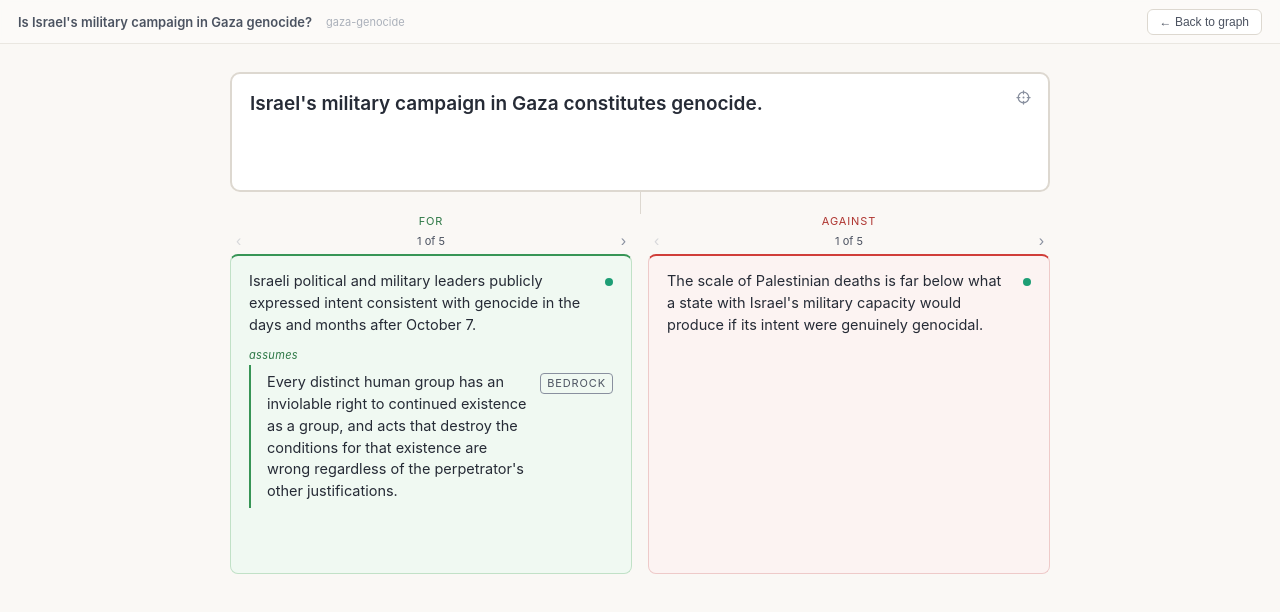
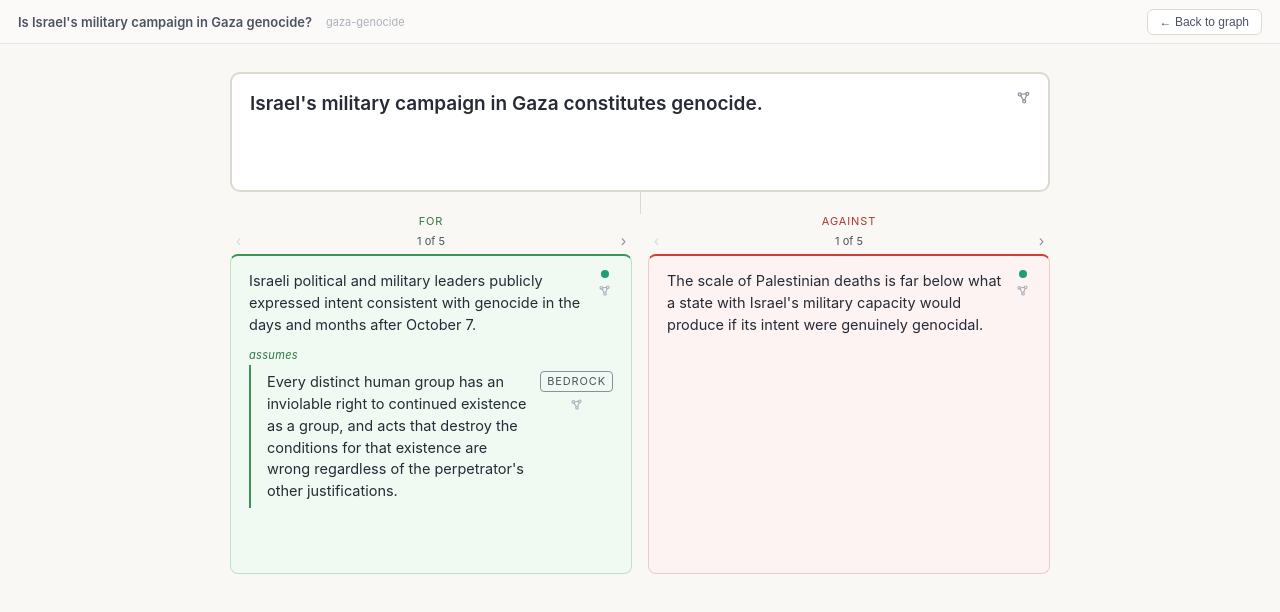
Before and after one commit to MilesParker/prosequence, a React (Vite) app: page / in a window 1280 px wide. Both pictures are taken after a click on the button "Focus view →". Shown: the top 612 px of the page. Built offline with nearby package versions, Linux system fonts and the light colour scheme.

Commit message:
Checkpoint

```diff
--- a/src/config.ts
+++ b/src/config.ts
@@ -181,6 +181,37 @@ export const COLORS = {
   },
 } as const
 
+// ── Stance colours (LCH-canonical) ────────────────────────────────────────────
+// A four-value vocabulary for the *stance* of a claim/edge — how the sides of a
+// dispute line up — kept deliberately separate from the cluster/role hues in
+// COLORS above. Nothing consumes these yet; later stages do.
+//
+// Canonical values are LCH. The sRGB hex baked here is the standard CSS Color 4
+// `lch()` / d3-color rendering (CIELAB, D50 white point), so any triple below
+// regenerates its hex. Keep the LCH comment on each line — it is the source of
+// truth; the hex is derived.
+//
+// TWO RULES — comments here so nobody "fixes" them later:
+//   1. `aligned` and `opposed` share the SAME lightness and chroma (52, 42) and
+//      differ ONLY in hue. This is deliberate — equal visual weight, so neither
+//      side of a dispute looks more important. Do NOT nudge one to "balance" it.
+//   2. `divided` is set apart by LOW CHROMA, not by hue. Its hue (256) sits
+//      between the two poles; only its reduced colourfulness (26 vs 42) keeps it
+//      from colliding with them. Do NOT raise its chroma.
+//
+// (`aligned` at LCH(52,42,196) falls just outside the sRGB gamut; its hex is the
+// standard gamut-clamped rendering. The LCH triple stays the source of truth.)
+export const STANCE = {
+  aligned: '#008E8F',   // LCH(52, 42, 196) — blue-teal
+  opposed: '#AB63A1',   // LCH(52, 42, 330) — violet-magenta
+  divided: '#6890B7',   // LCH(58, 26, 256) — muted slate-blue
+  neutral: 'none',      // no fill — outline only (see STANCE_NEUTRAL_STROKE)
+} as const
+
+// Neutral stance carries no hue: an outline/stroke-only treatment on a muted
+// border, never a fill. Per the spec it needs no colour token beyond this.
+export const STANCE_NEUTRAL_STROKE = COLORS.border
+
 // ── Layered layout (dagre) ────────────────────────────────────────────────────
 // Clarity of relationships is the top priority: every edge must be easy to
 // follow and must not run through unrelated nodes. dagre runs the full Sugiyama
@@ -224,4 +255,19 @@ export const EDGE = {
   opacity: 0.72,
   // SVG stroke-dasharray: 'dash-length, gap-length' (px at scale 1)
   dashWarrants: '5,3',
+
+  // Edge relation mark — concluding vs contesting — carried by GEOMETRY, not
+  // colour. A concluding edge is a plain line; a contesting edge is a plain line
+  // with a short double tick (two parallel strokes) crossing it near the target
+  // end. The tick is colour-independent: it can overlay ANY stance colour, and
+  // it stays legible when the line is thin or zoomed out — where a filled-vs-
+  // hollow arrowhead would vanish. Do NOT swap this for an arrowhead-fill cue.
+  // Built by contestTickForPolyline()/contestTickSegments() in graphData.ts.
+  contestTick: {
+    count: 2,          // two short parallel strokes
+    length: 8,         // full length of each cross-stroke (±4 across the line)
+    gap: 4,            // spacing between the two strokes, measured along the edge
+    offset: 15,        // distance back from the (padded) target end to the tick centre
+    strokeWidth: 1.6,
+  },
 } as const
--- a/src/viz/focus/FocusView.tsx
+++ b/src/viz/focus/FocusView.tsx
@@ -13,7 +13,7 @@ import { sourceLabel } from '../graphData'
 import {
   getClaim, supportsOf, attacksOf, consumersOf, outputOf, roleOf, renderedClaimIds, type Output,
 } from './focusData'
-import { ClaimStatus, BedrockBadge, EmptyCell, FromHighlight, useFromHighlight } from './primitives'
+import { BedrockBadge, EmptyCell, FromHighlight, useFromHighlight, ClaimMarks, GraphIcon, LocateContext } from './primitives'
 import { Cell } from './Cell'
 
 // Hover affordances live in CSS so rows/entries need no per-node state.
@@ -25,6 +25,8 @@ const focusCss = `
   .pz-chev:disabled { opacity: 0.3; cursor: default; }
   .pz-iconbtn { display: inline-flex; align-items: center; justify-content: center; width: 26px; height: 26px; padding: 0; border-radius: 6px; border: 1px solid transparent; background: none; cursor: pointer; color: ${COLORS.textDim}; transition: color .12s ease, background .12s ease, border-color .12s ease; }
   .pz-iconbtn:hover { color: ${COLORS.text}; background: hsla(220, 24%, 20%, 0.05); border-color: ${COLORS.border}; }
+  .pz-graphbtn { display: inline-flex; align-items: center; justify-content: center; padding: 2px; border: none; background: none; cursor: pointer; color: ${COLORS.textDimmer}; border-radius: 4px; transition: color .12s ease, background .12s ease; }
+  .pz-graphbtn:hover { color: ${COLORS.text}; background: hsla(220, 24%, 20%, 0.06); }
 `
 
 function Connector() {
@@ -54,10 +56,10 @@ function ClaimTap({ gd, id, onFocus }: { gd: GraphData; id: string; onFocus: (id
     <span
       className="pz-row"
       onClick={() => onFocus(id)}
-      style={{ display: 'inline-flex', gap: FOCUS.pipGap, alignItems: 'baseline', cursor: 'pointer', borderRadius: 5, padding: '1px 4px', color: COLORS.text, ...hl }}
+      style={{ display: 'inline-flex', gap: FOCUS.pipGap, alignItems: 'flex-start', cursor: 'pointer', borderRadius: 5, padding: '1px 4px', color: COLORS.text, ...hl }}
     >
       <span>{claim?.text ?? id}</span>
-      <ClaimStatus gd={gd} id={id} />
+      <ClaimMarks gd={gd} id={id} />
     </span>
   )
 }
@@ -207,20 +209,6 @@ function CameFromIcon() {
   )
 }
 
-// A crosshair: locate this claim back on the map, zoomed to its surroundings.
-function LocateIcon() {
-  return (
-    <svg width="15" height="15" viewBox="0 0 24 24" fill="none" stroke="currentColor" strokeWidth="2" strokeLinecap="round" strokeLinejoin="round" aria-hidden>
-      <circle cx="12" cy="12" r="8.5" />
-      <line x1="12" y1="1.5" x2="12" y2="6" />
-      <line x1="12" y1="18" x2="12" y2="22.5" />
-      <line x1="1.5" y1="12" x2="6" y2="12" />
-      <line x1="18" y1="12" x2="22.5" y2="12" />
-      <circle cx="12" cy="12" r="1.6" fill="currentColor" stroke="none" />
-    </svg>
-  )
-}
-
 function FocusBand({ gd, focusId, fromId, showFromIcon, onFromHover, onFocus, onLocate }: {
   gd: GraphData
   focusId: string
@@ -257,7 +245,7 @@ function FocusBand({ gd, focusId, fromId, showFromIcon, onFromHover, onFocus, on
           </IconBtn>
         )}
         <IconBtn title="Show in graph, zoomed to this claim" onClick={() => onLocate(focusId)}>
-          <LocateIcon />
+          <GraphIcon />
         </IconBtn>
       </div>
       <div style={{ fontSize: FOCUS.focusFont, fontWeight: 600, lineHeight: 1.45, color: COLORS.text, paddingRight: showFromIcon ? 64 : 34 }}>
@@ -333,6 +321,7 @@ export function FocusView({
     <div style={{ position: 'fixed', top: TITLE_BAR_HEIGHT, left: 0, right: 0, bottom: 0, overflowY: 'auto', background: COLORS.background }}>
       <style>{focusCss}</style>
       <FromHighlight.Provider value={{ id: fromVisible ? fromId : null, active: showFrom }}>
+       <LocateContext.Provider value={onLocate}>
         <div style={{ maxWidth: FOCUS.columnMaxWidth, margin: '0 auto', padding: '28px 20px 96px', display: 'flex', flexDirection: 'column', alignItems: 'stretch' }}>
           {hasParents && (
             <>
@@ -361,6 +350,7 @@ export function FocusView({
             </>
           )}
         </div>
+       </LocateContext.Provider>
       </FromHighlight.Provider>
     </div>
   )
--- a/src/viz/focus/primitives.tsx
+++ b/src/viz/focus/primitives.tsx
@@ -22,6 +22,24 @@ export function useFromHighlight(id: string): { boxShadow: string; background: s
   return active && fromId === id
     ? { boxShadow: `0 0 0 2px ${FOCUS.fromRing}`, background: FOCUS.fromTint }
     : null
+}
+
+/** "Show <claim> in the graph, zoomed to its neighbourhood." Provided by the
+ *  focus view so every visible claim can locate itself, not just the centre. */
+export const LocateContext = createContext<(id: string) => void>(() => {})
+
+/** A small node-and-edge network glyph: the "show in graph" affordance. */
+export function GraphIcon({ size = 15 }: { size?: number }) {
+  return (
+    <svg width={size} height={size} viewBox="0 0 24 24" fill="none" stroke="currentColor" strokeWidth="2" strokeLinecap="round" strokeLinejoin="round" aria-hidden>
+      <circle cx="6" cy="7" r="2.4" />
+      <circle cx="18" cy="6" r="2.4" />
+      <circle cx="13" cy="18" r="2.4" />
+      <line x1="8.4" y1="6.8" x2="15.6" y2="6.2" />
+      <line x1="7.3" y1="9" x2="11.7" y2="16" />
+      <line x1="17.1" y1="8.2" x2="13.9" y2="15.8" />
+    </svg>
+  )
 }
 
 /** One §4 pip: 8px circle, one of two solid fills. Presence only. */
@@ -80,6 +98,26 @@ export function ClaimStatus({ gd, id }: { gd: GraphData; id: string }) {
 }
 
 /**
+ * The right-hand marks on any claim: its status (pips / bedrock) with a small
+ * "show in graph" button stacked just below. The button locates *this* claim on
+ * the map; stopPropagation keeps the click off the row's recentre gesture.
+ */
+export function ClaimMarks({ gd, id }: { gd: GraphData; id: string }) {
+  const onLocate = useContext(LocateContext)
+  return (
+    <span style={{ display: 'inline-flex', flexDirection: 'column', alignItems: 'center', gap: 4, flexShrink: 0 }}>
+      <ClaimStatus gd={gd} id={id} />
+      <button
+        type="button" className="pz-graphbtn" title="Show in graph" aria-label="Show in graph"
+        onClick={e => { e.stopPropagation(); onLocate(id) }}
+      >
+        <GraphIcon size={13} />
+      </button>
+    </span>
+  )
+}
+
+/**
  * A claim as one clickable row: its text plus status marks. Clicking refocuses
  * the whole stack on that claim — the only navigation gesture in a cell.
  * Attributive claims render text only here; source/quote read in the focus
@@ -97,7 +135,7 @@ export function ClaimRow({
       style={{
         display: 'flex',
         gap: 10,
-        alignItems: 'baseline',
+        alignItems: 'flex-start',
         padding: '6px 8px',
         borderRadius: 6,
         cursor: 'pointer',
@@ -108,7 +146,7 @@ export function ClaimRow({
       }}
     >
       <span style={{ flex: 1, minWidth: 0 }}>{claim?.text ?? id}</span>
-      <ClaimStatus gd={gd} id={id} />
+      <ClaimMarks gd={gd} id={id} />
     </div>
   )
 }
--- a/src/viz/graphData.ts
+++ b/src/viz/graphData.ts
@@ -1,6 +1,6 @@
 import type { SimulationNodeDatum, SimulationLinkDatum } from 'd3'
 import type { DiscourseSpace, Claim, Inference, Cluster } from '../types'
-import { COLORS, NODE } from '../config'
+import { COLORS, NODE, EDGE } from '../config'
 
 // ── Node types ────────────────────────────────────────────────────────────────
 //
@@ -302,6 +302,54 @@ export function edgeMarkerId(role: EdgeRole): string {
   return `arr-${role.toLowerCase()}`
 }
 
+// ── Contest tick — the "contesting" relation mark ───────────────────────────────
+// A concluding edge is just a plain line; a contesting edge adds a short double
+// tick crossing the line near its target end (geometry in EDGE.contestTick). The
+// mark is independent of the edge's colour — the two strokes read as "contest"
+// whatever hue the line is, and stay legible when the line is thin or zoomed out
+// (unlike a filled-vs-hollow arrowhead). These builders return plain line
+// segments, so any renderer — the d3 graph, React SVG, or a static sample —
+// draws the identical mark from one source of truth. Nothing calls them yet.
+
+export interface TickSeg { x1: number; y1: number; x2: number; y2: number }
+
+/**
+ * The double tick as `count` cross-strokes, centred at (cx,cy) and crossing a
+ * line whose direction is `angle` (radians). Renderer-agnostic — the caller
+ * decides colour and stroke width. This is the primitive; wrappers below place
+ * it relative to a concrete edge.
+ */
+export function contestTickSegments(cx: number, cy: number, angle: number): TickSeg[] {
+  const { count, length, gap } = EDGE.contestTick
+  const tx = Math.cos(angle), ty = Math.sin(angle)     // unit vector along the edge
+  const nx = -Math.sin(angle), ny = Math.cos(angle)    // unit vector across the edge
+  const half = length / 2
+  const segs: TickSeg[] = []
+  for (let k = 0; k < count; k++) {
+    const d = (k - (count - 1) / 2) * gap              // stroke offset along the edge
+    const ox = cx + tx * d, oy = cy + ty * d
+    segs.push({ x1: ox - nx * half, y1: oy - ny * half, x2: ox + nx * half, y2: oy + ny * half })
+  }
+  return segs
+}
+
+/**
+ * Place the double tick near the target end of a source→target polyline (the
+ * shape the graph's routed edges use). Walks `EDGE.contestTick.offset` back from
+ * the final point along the last segment and orients the tick to that segment.
+ */
+export function contestTickForPolyline(pts: Array<{ x: number; y: number }>): TickSeg[] {
+  if (pts.length < 2) return []
+  const end = pts[pts.length - 1]
+  const prev = pts[pts.length - 2]
+  const dx = end.x - prev.x, dy = end.y - prev.y
+  const len = Math.hypot(dx, dy) || 1
+  const off = Math.min(EDGE.contestTick.offset, len)   // never overshoot a short final segment
+  const cx = end.x - (dx / len) * off
+  const cy = end.y - (dy / len) * off
+  return contestTickSegments(cx, cy, Math.atan2(dy, dx))
+}
+
 export type ChipKind = keyof typeof COLORS.chip
 
 export function claimChipKind(n: ClaimNode): ChipKind {
```
